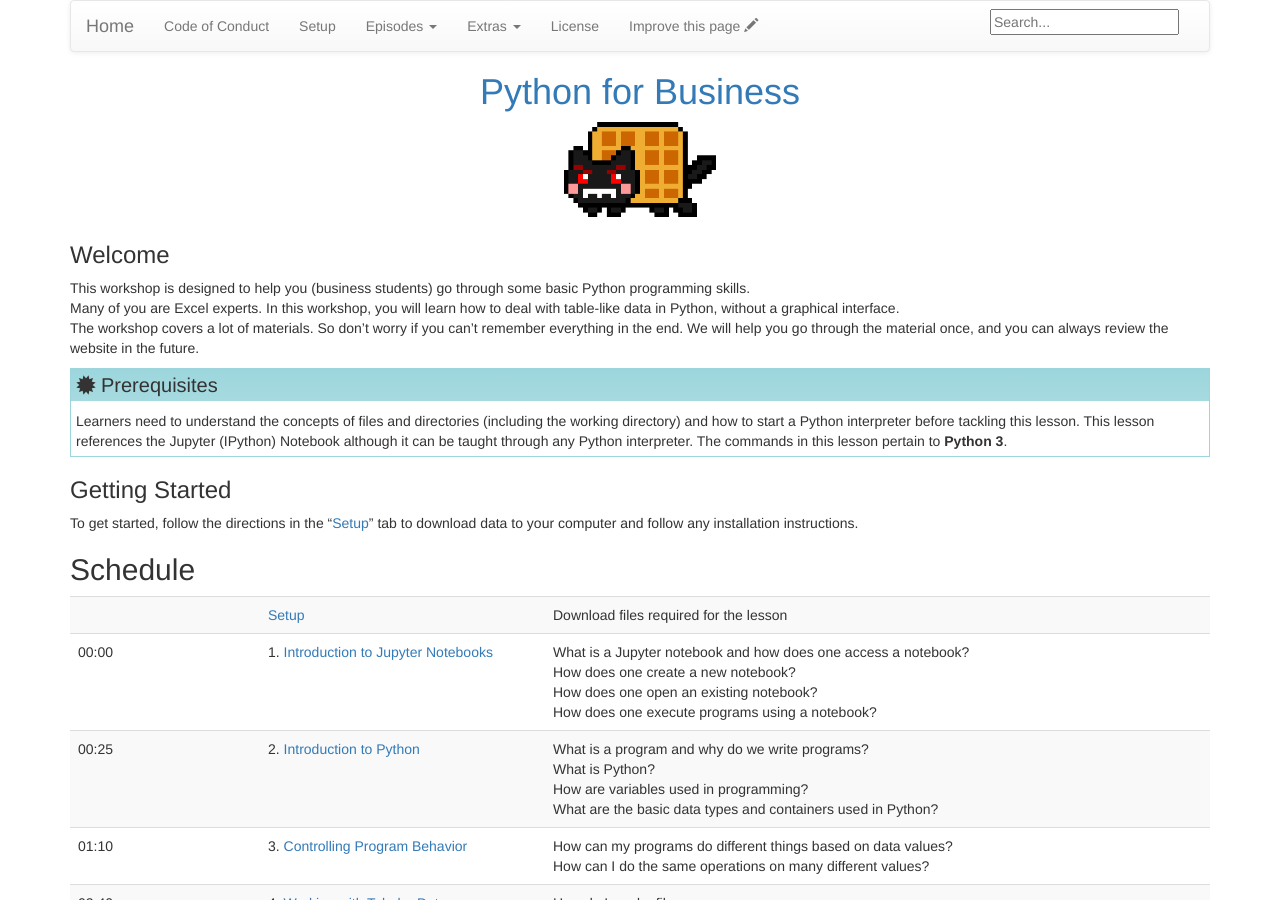
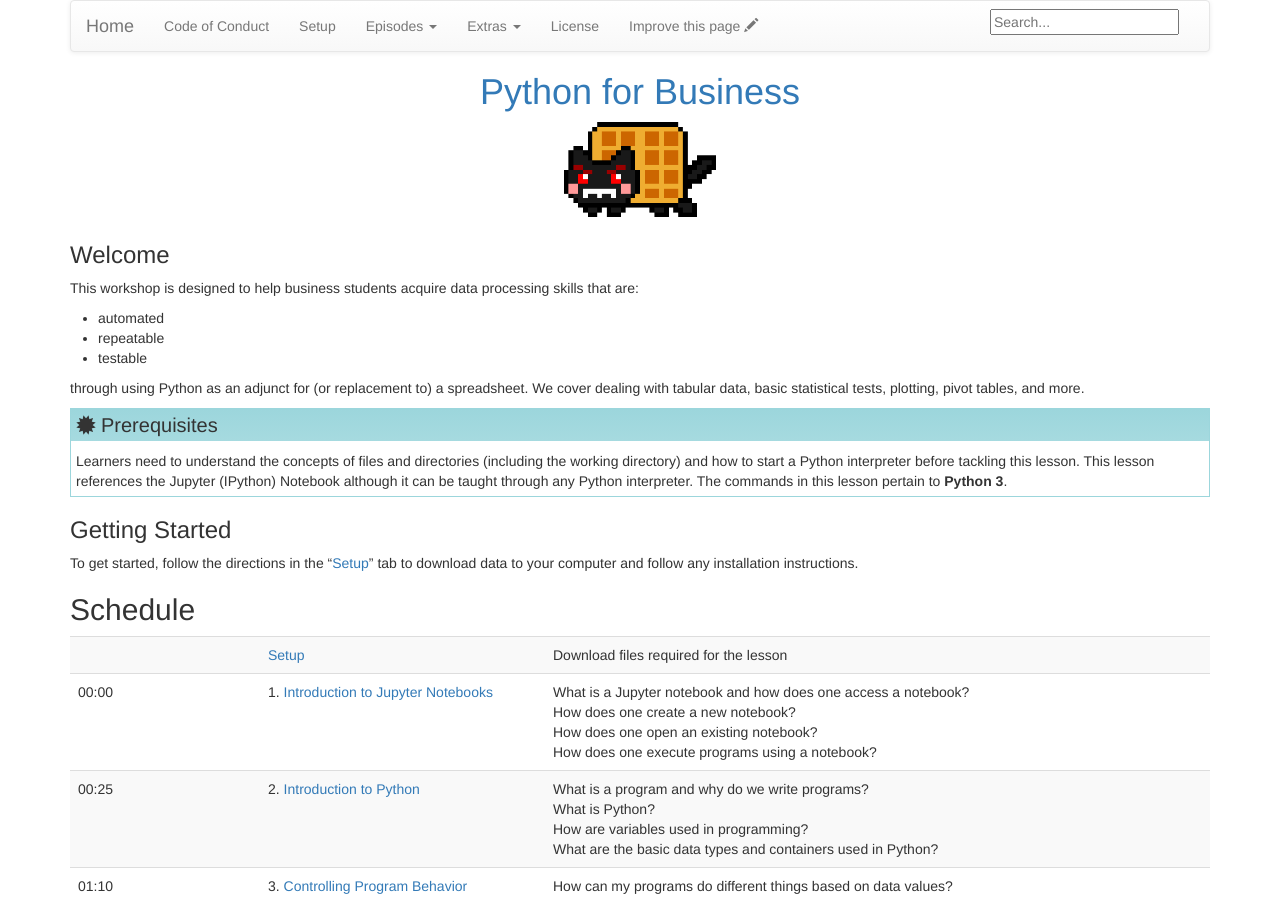
Before and after one commit to carpentries-incubator/python-business, a Jekyll site: the page built from index.md, in a window 1280 px wide and 900 px high. Built offline with Jekyll 4.4.1, drawn with Linux system fonts in a browser that asks for light colours.

Commit message:
Reword intro.

```diff
--- a/index.md
+++ b/index.md
@@ -8,9 +8,15 @@ root: .
 </p>
 
 ### Welcome
-This workshop is designed to help you (business students) go through some basic Python programming skills. <br>
-Many of you are Excel experts. In this workshop, you will learn how to deal with table-like data in Python, without a graphical interface. <br>
-The workshop covers a lot of materials. So don't worry if you can't remember everything in the end. We will help you go through the material once, and you can always review the website in the future.
+
+This workshop is designed to help business students acquire data processing skills that are:
+
+- automated
+- repeatable
+- testable
+
+through using Python as an adjunct for (or replacement to) a spreadsheet.  We cover dealing with tabular data, basic statistical tests, plotting, pivot tables, and more.
+
 
 > ## Prerequisites
 >
```
